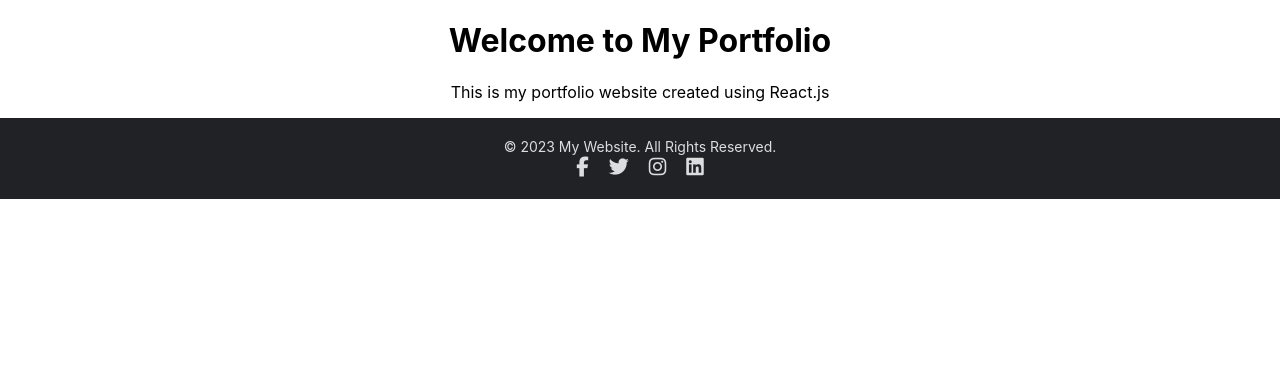
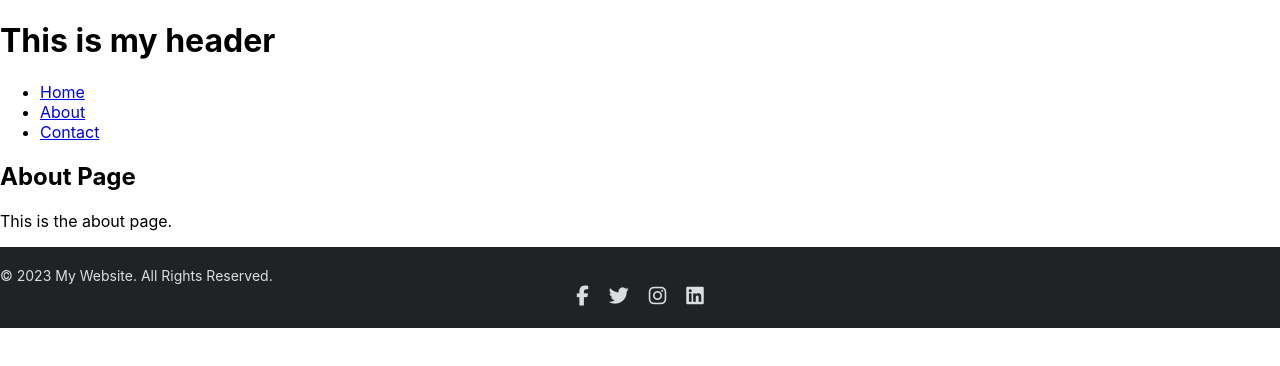
Before and after one commit to nickynostress/tecmint-app, a React (Create React App) app: page /about in a window 1280 px wide. Shown: the top 366 px of the page. Built offline with nearby package versions, Linux system fonts and the light colour scheme.

Commit message:
feature/Added pages and routing

```diff
--- a/package.json
+++ b/package.json
@@ -8,6 +8,7 @@
     "@testing-library/user-event": "^13.5.0",
     "react": "^18.2.0",
     "react-dom": "^18.2.0",
+    "react-router-dom": "^6.10.0",
     "react-scripts": "5.0.1",
     "web-vitals": "^2.1.4"
   },
--- a/src/App.js
+++ b/src/App.js
@@ -1,13 +1,23 @@
+import React from 'react';
+import { BrowserRouter as Router, Route, Routes } from 'react-router-dom';
+import Header from './components/Header';
+import Footer from './components/Footer';
+import AboutPage from './components/AboutPage';
+import ContactPage from './components/ContactPage';
 import HomePage from './components/HomePage';
-import Footer from './components/Footer';
-import './App.css';
 
 function App() {
   return (
-    <div className="App">
-            <HomePage />
-            <Footer />
-    </div>
+    <Router>
+        <Header />
+        <Routes>
+          <Route exact path="/" element={<HomePage/>}/>
+          <Route exact path="/about" element={<AboutPage/>}/>
+          <Route exact path="/contact" element={<ContactPage/>}/>
+        </Routes>
+        <Footer />
+    </Router>
+
   );
 }
 
--- a/src/components/AboutPage.js
+++ b/src/components/AboutPage.js
@@ -1,12 +1,11 @@
 import React from 'react';
-import { BrowserRouter as Router, Link } from 'react-router-dom';
 
 function AboutPage() {
   return (
-      <div>
-        <h1>Welcome to My Portfolio</h1>
-        <p>This is my portfolio website created using React.js</p>
-      </div>
+    <div>
+      <h2>About Page</h2>
+      <p>This is the about page.</p>
+    </div>
   );
 }
 
--- /dev/null
+++ b/src/components/ContactPage.js
@@ -0,0 +1,12 @@
+import React from 'react';
+
+function ContactPage() {
+  return (
+    <div>
+      <h2>Contact Page</h2>
+      <p>This is the contact page.</p>
+    </div>
+  );
+}
+
+export default ContactPage;
--- /dev/null
+++ b/src/components/Header.js
@@ -0,0 +1,13 @@
+import React from 'react';
+import Menu from './Menu';
+
+function Header() {
+  return (
+    <header>
+      <h1>This is my header</h1>
+      <Menu />
+    </header>
+  );
+}
+
+export default Header;
--- /dev/null
+++ b/src/components/Menu.js
@@ -0,0 +1,16 @@
+import React from 'react';
+import { Link } from 'react-router-dom';
+
+function Menu() {
+  return (
+    <nav>
+      <ul>
+        <li><Link to="/">Home</Link></li>
+        <li><Link to="/about">About</Link></li>
+        <li><Link to="/contact">Contact</Link></li>
+      </ul>
+    </nav>
+  );
+}
+
+export default Menu;
```
Also changed, not shown: src/components/styles/header.css (added), 1 other file (tests, documents, lock files or other folders).
